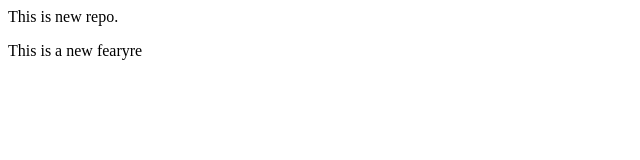
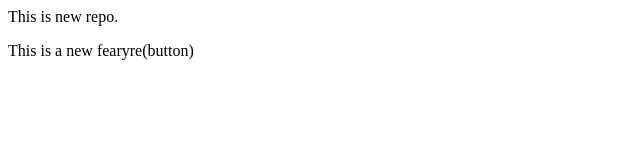
Before and after one commit to Vaishnavi-P1351/localrepo, a plain HTML site: page index.html in a window 1280 px wide. Shown: the full height of the page, 0-640 px from the left. Drawn offline with Linux system fonts and the light colour scheme.

```diff
--- a/index.html
+++ b/index.html
@@ -1,2 +1,2 @@
 <p>This is new repo.</p>
-<p>This is a new fearyre</p>
+<p>This is a new fearyre(button)</p>
```
